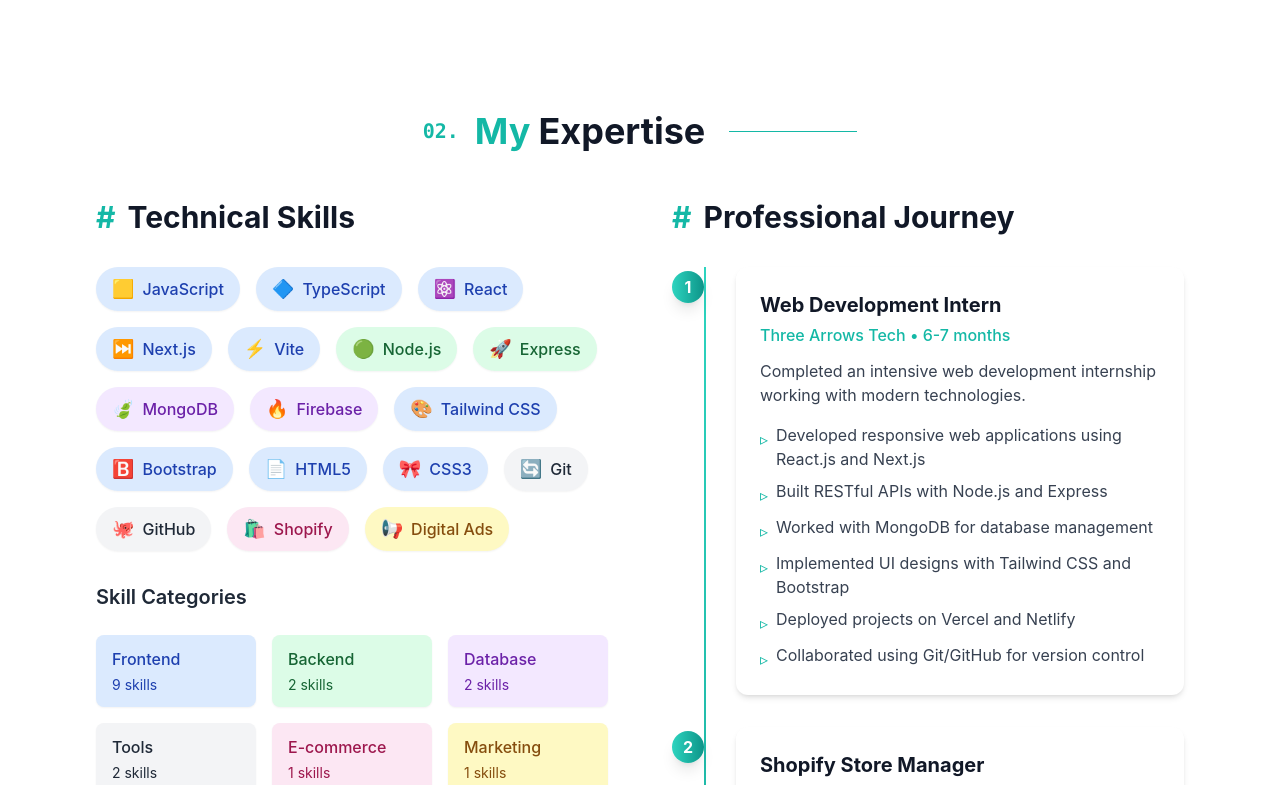
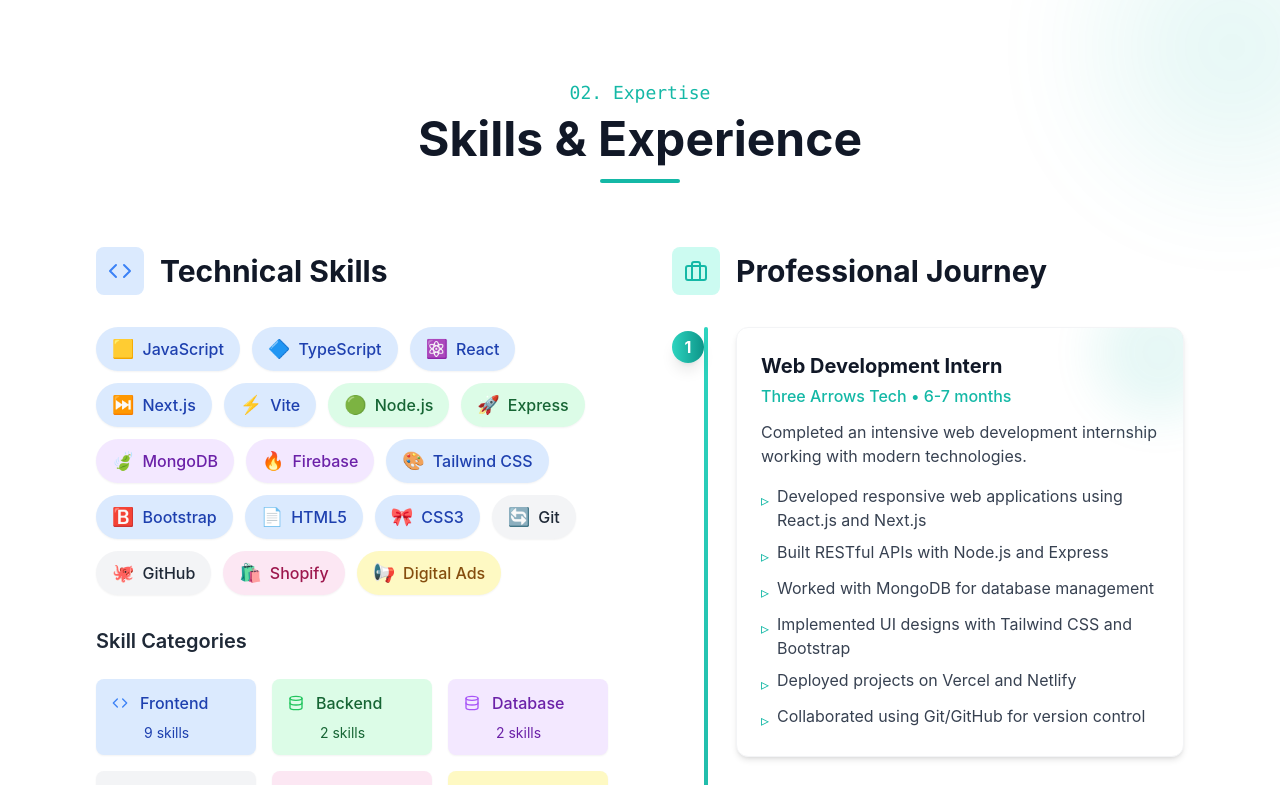
Before and after one commit to Abduraahman19/Abdur-Rahman-Portfolio, a React (Vite) app: page / in a window 1280 px wide. Shown: the part 1960-2745 px from the top of the page. Built offline with nearby package versions, Linux system fonts and the light colour scheme.

Commit message:
feat: Enhance Footer component with animated social links and background effects

```diff
--- a/src/components/Experience.jsx
+++ b/src/components/Experience.jsx
@@ -1,6 +1,7 @@
-// components/Experience.jsx
-import { motion } from 'framer-motion'
-import { useInView } from 'react-intersection-observer'
+"use client";
+import { motion } from 'framer-motion';
+import { useInView } from 'react-intersection-observer';
+import { FiCode, FiBriefcase, FiAward, FiDatabase, FiTool, FiShoppingCart, FiBarChart2 } from 'react-icons/fi';
 
 const skills = [
   { name: 'JavaScript', icon: '🟨', category: 'Frontend' },
@@ -20,7 +21,7 @@
   { name: 'GitHub', icon: '🐙', category: 'Tools' },
   { name: 'Shopify', icon: '🛍️', category: 'E-commerce' },
   { name: 'Digital Ads', icon: '📢', category: 'Marketing' }
-]
+];
 
 const experiences = [
   {
@@ -65,13 +66,22 @@
       "Optimized campaigns for better results"
     ]
   }
-]
+];
+
+const categoryIcons = {
+  Frontend: <FiCode className="text-blue-500" />,
+  Backend: <FiDatabase className="text-green-500" />,
+  Database: <FiDatabase className="text-purple-500" />,
+  Tools: <FiTool className="text-gray-500" />,
+  'E-commerce': <FiShoppingCart className="text-pink-500" />,
+  Marketing: <FiBarChart2 className="text-yellow-500" />
+};
 
 const Experience = () => {
   const [ref, inView] = useInView({
     threshold: 0.1,
     triggerOnce: true
-  })
+  });
 
   const container = {
     hidden: { opacity: 0 },
@@ -82,19 +92,26 @@
         when: "beforeChildren"
       }
     }
-  }
+  };
 
   const item = {
-    hidden: { y: 20, opacity: 0 },
+    hidden: { y: 30, opacity: 0 },
     visible: {
       y: 0,
       opacity: 1,
       transition: {
-        duration: 0.6,
-        ease: [0.25, 0.1, 0.25, 1]
+        type: "spring",
+        stiffness: 100,
+        damping: 10,
+        duration: 0.5
       }
     }
-  }
+  };
+
+  const fadeIn = {
+    hidden: { opacity: 0 },
+    visible: { opacity: 1, transition: { duration: 0.8 } }
+  };
 
   const categoryColors = {
     Frontend: 'bg-blue-100 text-blue-800 dark:bg-blue-900 dark:text-blue-200',
@@ -103,95 +120,163 @@
     Tools: 'bg-gray-100 text-gray-800 dark:bg-gray-700 dark:text-gray-200',
     'E-commerce': 'bg-pink-100 text-pink-800 dark:bg-pink-900 dark:text-pink-200',
     Marketing: 'bg-yellow-100 text-yellow-800 dark:bg-yellow-900 dark:text-yellow-200'
-  }
+  };
 
   return (
     <section
       id="experience"
       ref={ref}
-      className="py-28 px-6 sm:px-12 lg:px-24 bg-white dark:bg-gray-900"
+      className="py-20 px-6 sm:px-12 lg:px-24 relative overflow-hidden"
       aria-label="Experience section"
     >
-      <div className="max-w-7xl mx-auto">
+      {/* Decorative elements */}
+      <motion.div
+        initial={{ opacity: 0, scale: 0.8 }}
+        animate={inView ? { opacity: 0.1, scale: 1 } : {}}
+        transition={{ delay: 0.5, duration: 1 }}
+        className="absolute -right-20 -top-20 w-64 h-64 rounded-full bg-teal-500 opacity-10 blur-3xl"
+      />
+      <motion.div
+        initial={{ opacity: 0, scale: 0.8 }}
+        animate={inView ? { opacity: 0.1, scale: 1 } : {}}
+        transition={{ delay: 0.7, duration: 1 }}
+        className="absolute -left-20 bottom-20 w-64 h-64 rounded-full bg-blue-500 opacity-10 blur-3xl"
+      />
+
+      <div className="max-w-7xl mx-auto relative z-10">
         <motion.div
           variants={container}
           initial="hidden"
           animate={inView ? "visible" : "hidden"}
         >
+          <motion.div
+            variants={item}
+            className="flex flex-col items-center mb-16"
+          >
+            <motion.span
+              variants={fadeIn}
+              className="text-teal-500 dark:text-teal-400 font-mono text-lg mb-2"
+            >
+              02. Expertise
+            </motion.span>
             <motion.h2
               variants={item}
-            className="text-3xl md:text-4xl font-bold justify-center text-gray-900 dark:text-white mb-12 flex items-center"
+              className="text-4xl md:text-5xl font-bold text-center text-gray-900 dark:text-white"
             >
-            <span className="text-teal-500 dark:text-teal-400 font-mono text-lg md:text-xl mr-4">02.</span>
-            <span className="text-teal-500 mr-2 dark:text-teal-400">My</span>
-            Expertise
-            <span className="hidden md:inline-block h-px w-32 bg-teal-500 dark:bg-teal-400 ml-6"></span>
+              Skills & Experience
             </motion.h2>
+            <motion.div
+              variants={fadeIn}
+              className="w-20 h-1 bg-teal-500 dark:bg-teal-400 mt-4 rounded-full"
+            />
+          </motion.div>
+
           <div className="grid grid-cols-1 lg:grid-cols-2 gap-16">
             {/* Skills Section */}
             <motion.div variants={item} className="space-y-8">
-              <h3 className="text-3xl font-bold text-gray-900 dark:text-white mb-6 flex items-center gap-3">
-                <span className="text-teal-500 dark:text-teal-400">#</span>
+              <motion.div
+                variants={item}
+                className="flex items-center gap-4 mb-8"
+              >
+                <div className="p-3 rounded-lg bg-blue-100 dark:bg-blue-900/50">
+                  <FiCode className="text-blue-500 text-2xl" />
+                </div>
+                <h3 className="text-3xl font-bold text-gray-900 dark:text-white">
                   Technical Skills
                 </h3>
+              </motion.div>
 
-              <div className="flex flex-wrap gap-4">
+              <motion.div
+                variants={container}
+                className="flex flex-wrap gap-3"
+              >
                 {skills.map((skill, index) => (
                   <motion.div
                     key={index}
                     variants={item}
-                    whileHover={{ scale: 1.05 }}
+                    whileHover={{
+                      y: -5,
+                      boxShadow: "0 10px 15px -3px rgba(0, 0, 0, 0.1), 0 4px 6px -2px rgba(0, 0, 0, 0.05)"
+                    }}
                     whileTap={{ scale: 0.95 }}
-                    className={`flex items-center gap-2 px-4 py-2 rounded-full ${categoryColors[skill.category]} shadow-sm hover:shadow-md transition-all`}
+                    className={`flex items-center gap-2 px-4 py-2 rounded-full ${categoryColors[skill.category]} shadow-sm transition-all cursor-default`}
                   >
                     <span className="text-lg">{skill.icon}</span>
                     <span className="font-medium">{skill.name}</span>
                   </motion.div>
                 ))}
-              </div>
+              </motion.div>
 
               {/* Skill Categories */}
-              <div className="mt-12 space-y-6">
+              <motion.div variants={item} className="mt-12 space-y-6">
                 <h4 className="text-xl font-semibold text-gray-800 dark:text-gray-200">
                   Skill Categories
                 </h4>
-                <div className="grid grid-cols-2 sm:grid-cols-3 gap-4">
+                <motion.div
+                  variants={container}
+                  className="grid grid-cols-2 sm:grid-cols-3 gap-4"
+                >
                   {Object.entries(categoryColors).map(([category, colorClass]) => (
                     <motion.div
                       key={category}
                       variants={item}
-                      className={`px-4 py-3 rounded-lg ${colorClass} shadow-sm`}
-                      whileHover={{ y: -3 }}
+                      whileHover={{
+                        y: -5,
+                        boxShadow: "0 10px 15px -3px rgba(0, 0, 0, 0.1), 0 4px 6px -2px rgba(0, 0, 0, 0.05)"
+                      }}
+                      className={`px-4 py-3 rounded-lg ${colorClass} shadow-sm transition-all`}
                     >
+                      <div className="flex items-center gap-3">
+                        {categoryIcons[category]}
                         <h5 className="font-medium">{category}</h5>
-                      <p className="text-sm mt-1">
+                      </div>
+                      <p className="text-sm mt-2 ml-8">
                         {skills.filter(s => s.category === category).length} skills
                       </p>
                     </motion.div>
                   ))}
-                </div>
-              </div>
+                </motion.div>
+              </motion.div>
             </motion.div>
 
             {/* Experience Section */}
             <motion.div variants={item} className="space-y-8">
-              <h3 className="text-3xl font-bold text-gray-900 dark:text-white mb-6 flex items-center gap-3">
-                <span className="text-teal-500 dark:text-teal-400">#</span>
+              <motion.div
+                variants={item}
+                className="flex items-center gap-4 mb-8"
+              >
+                <div className="p-3 rounded-lg bg-teal-100 dark:bg-teal-900/50">
+                  <FiBriefcase className="text-teal-500 text-2xl" />
+                </div>
+                <h3 className="text-3xl font-bold text-gray-900 dark:text-white">
                   Professional Journey
                 </h3>
+              </motion.div>
 
-              <div className="space-y-8 relative before:absolute before:left-8 before:h-full before:w-0.5 before:bg-gradient-to-b before:from-teal-400 before:to-teal-600 before:dark:from-teal-500 before:dark:to-teal-700">
+              <motion.div
+                variants={container}
+                className="space-y-8 relative before:absolute before:left-8 before:h-full before:w-1 before:bg-gradient-to-b before:from-teal-400 before:to-teal-600 before:dark:from-teal-500 before:dark:to-teal-700 before:rounded-full"
+              >
                 {experiences.map((exp, index) => (
                   <motion.div
                     key={index}
                     variants={item}
-                    className="relative pl-16"
+                    className="relative pl-16 group"
                   >
-                    <div className="absolute left-0 top-1 w-8 h-8 rounded-full bg-gradient-to-r from-teal-400 to-teal-600 dark:from-teal-500 dark:to-teal-700 flex items-center justify-center text-white font-bold shadow-lg">
+                    <motion.div
+                      whileHover={{ scale: 1.1 }}
+                      className="absolute left-0 top-1 w-8 h-8 rounded-full bg-gradient-to-r from-teal-400 to-teal-600 dark:from-teal-500 dark:to-teal-700 flex items-center justify-center text-white font-bold shadow-lg z-10"
+                    >
                       {index + 1}
-                    </div>
+                    </motion.div>
 
-                    <div className="bg-white dark:bg-gray-800 p-6 rounded-xl shadow-md hover:shadow-lg transition-shadow">
+                    <motion.div
+                      whileHover={{ y: -5 }}
+                      className="bg-white dark:bg-gray-800 p-6 rounded-xl shadow-md hover:shadow-lg transition-all border border-gray-100 dark:border-gray-700 relative overflow-hidden"
+                    >
+                      {/* Glow effect */}
+                      <div className="absolute -right-10 -top-10 w-32 h-32 rounded-full bg-teal-500 opacity-10 blur-xl" />
+
                       <h4 className="text-xl font-bold text-gray-900 dark:text-white mb-1">
                         {exp.role}
                       </h4>
@@ -204,22 +289,28 @@
 
                       <ul className="space-y-2">
                         {exp.highlights.map((highlight, i) => (
-                          <li key={i} className="flex items-start gap-2">
+                          <motion.li
+                            key={i}
+                            className="flex items-start gap-2"
+                            initial={{ opacity: 0, x: 10 }}
+                            animate={inView ? { opacity: 1, x: 0 } : {}}
+                            transition={{ delay: 0.2 + (i * 0.1) }}
+                          >
                             <span className="text-teal-500 dark:text-teal-400 mt-1">▹</span>
                             <span className="text-gray-700 dark:text-gray-300">{highlight}</span>
-                          </li>
+                          </motion.li>
                         ))}
                       </ul>
-                    </div>
+                    </motion.div>
                   </motion.div>
                 ))}
-              </div>
+              </motion.div>
             </motion.div>
           </div>
         </motion.div>
       </div>
     </section>
-  )
-}
+  );
+};
 
-export default Experience
+export default Experience;
--- a/src/components/Footer.jsx
+++ b/src/components/Footer.jsx
@@ -1,52 +1,156 @@
-// components/Footer.jsx
-import { FaGithub, FaLinkedin, FaTwitter, FaEnvelope } from 'react-icons/fa'
+import { motion } from 'framer-motion'
+import { useInView } from 'react-intersection-observer'
+import { FaGithub, FaLinkedin, FaTwitter, FaEnvelope, FaHeart } from 'react-icons/fa'
+import { SiUpwork, SiFiverr } from 'react-icons/si'
 
 const Footer = () => {
+  const [ref, inView] = useInView({
+    threshold: 0.1,
+    triggerOnce: true
+  })
+
   const currentYear = new Date().getFullYear()
 
+  const container = {
+    hidden: { opacity: 0 },
+    visible: {
+      opacity: 1,
+      transition: {
+        staggerChildren: 0.1,
+        when: "beforeChildren"
+      }
+    }
+  }
+
+  const item = {
+    hidden: { y: 20, opacity: 0 },
+    visible: {
+      y: 0,
+      opacity: 1,
+      transition: {
+        type: "spring",
+        damping: 12,
+        stiffness: 100,
+        duration: 0.8
+      }
+    }
+  }
+
+  const socialLinks = [
+    {
+      icon: <FaGithub className="w-5 h-5" />,
+      name: "GitHub",
+      url: "https://github.com/Abduraahman19",
+      color: "bg-gray-800 hover:bg-gray-900",
+      animation: { rotate: [0, 10, -10, 0] }
+    },
+    {
+      icon: <FaLinkedin className="w-5 h-5" />,
+      name: "LinkedIn",
+      url: "https://linkedin.com",
+      color: "bg-blue-600 hover:bg-blue-700",
+      animation: { rotate: [0, 10, -10, 0] }
+    },
+    {
+      icon: <FaTwitter className="w-5 h-5" />,
+      name: "Twitter",
+      url: "https://twitter.com",
+      color: "bg-sky-500 hover:bg-sky-600",
+      animation: { rotate: [0, 10, -10, 0] }
+    },
+    {
+      icon: <FaEnvelope className="w-5 h-5" />,
+      name: "Email",
+      url: "mailto:abdurrahmanasim0303@gmail.com",
+      color: "bg-red-500 hover:bg-red-600",
+      animation: { rotate: [0, 10, -10, 0] }
+    }
+  ]
+
   return (
-    <footer className="py-16 px-6 sm:px-12 lg:px-24 text-center bg-gray-100 dark:bg-gray-900">
+    <footer
+      ref={ref}
+      className="relative pb-8 pt-20 px-6 sm:px-12 lg:px-24 text-center bg-gradient-to-br from-gray-50/30 to-gray-100/30 dark:from-gray-900/30 dark:to-gray-950/30 overflow-hdden"
+    >
+      {/* Animated background elements */}
+      <div className="absolute inset-0 -z-10 overflow-hidden opacity-10 dark:opacity-20">
+        <div className="absolute bottom-1/4 left-1/4 w-64 h-64 bg-teal-400 rounded-full mix-blend-multiply filter blur-3xl opacity-20 animate-blob"></div>
+        <div className="absolute top-1/3 right-1/4 w-80 h-80 bg-purple-400 rounded-full mix-blend-multiply filter blur-3xl opacity-20 animate-blob animation-delay-2000"></div>
+        <div className="absolute bottom-1/3 left-1/2 w-72 h-72 bg-blue-400 rounded-full mix-blend-multiply filter blur-3xl opacity-20 animate-blob animation-delay-4000"></div>
+      </div>
+
       <div className="max-w-7xl mx-auto">
-        <div className="flex justify-center gap-6 mb-8">
-          <a
-            href="https://github.com/Abduraahman19"
-            target="_blank"
-            rel="noopener noreferrer"
-            className="text-gray-700 dark:text-gray-300 dark:hover:text-teal-500 hover:text-teal-500 transition-colors"
-            aria-label="GitHub profile"
+        <motion.div
+          variants={container}
+          initial="hidden"
+          animate={inView ? "visible" : "hidden"}
+          className="space-y-8"
+        >
+          <motion.div variants={item}>
+            <h2 className="text-2xl md:text-3xl font-bold text-gray-900 dark:text-white mb-4">
+              Let's Build Something Amazing Together
+            </h2>
+            <p className="text-gray-600 dark:text-gray-400 max-w-2xl mx-auto">
+              I'm always open to discussing new projects, creative ideas or opportunities to be part of your vision.
+            </p>
+          </motion.div>
+
+          <motion.div
+            variants={container}
+            className="flex flex-wrap justify-center gap-4 mb-12"
           >
-            <FaGithub size={24} />
-          </a>
-          <a
-            href="https://linkedin.com"
-            target="_blank"
-            rel="noopener noreferrer"
-            className="text-gray-700 dark:text-gray-300 dark:hover:text-teal-500 hover:text-teal-500 transition-colors"
-            aria-label="LinkedIn profile"
+            {socialLinks.map((link, index) => (
+              <motion.a
+                key={index}
+                variants={item}
+                href={link.url}
+                target="_blank"
+                rel="noopener noreferrer"
+                className={`flex items-center gap-2 ${link.color} text-white px-4 py-3 rounded-xl shadow-sm hover:shadow-md transition-all`}
+                whileHover={{
+                  y: -5,
+                  scale: 1.05,
+                  transition: { type: "spring", stiffness: 300 }
+                }}
+                whileTap={{ scale: 0.95 }}
+                aria-label={`${link.name} profile`}
+              >
+                <motion.span
+                  animate={link.animation}
+                  transition={{
+                    duration: 3,
+                    repeat: Infinity,
+                    repeatType: "reverse"
+                  }}
+                >
+                  {link.icon}
+                </motion.span>
+                <span>{link.name}</span>
+              </motion.a>
+            ))}
+          </motion.div>
+
+          <motion.div
+            variants={item}
+            className="pt-8 border-t -mb-40 border-gray-200 dark:border-gray-800"
           >
-            <FaLinkedin size={24} />
-          </a>
-          <a
-            href="https://twitter.com"
-            target="_blank"
-            rel="noopener noreferrer"
-            className="text-gray-700 dark:text-gray-300 dark:hover:text-teal-500 hover:text-teal-500 transition-colors"
-            aria-label="Twitter profile"
-          >
-            <FaTwitter size={24} />
-          </a>
-          <a
-            href="mailto:abdurrahmanasim0303@gmail.com"
-            className="text-gray-700 dark:text-gray-300 dark:hover:text-teal-500 hover:text-teal-500 transition-colors"
-            aria-label="Send me an email"
-          >
-            <FaEnvelope size={24} />
-          </a>
-        </div>
-
-        <p className="text-gray-600 dark:text-gray-400 text-sm">
-          Designed & Built with ❤️ by Abdur Rahman • © {currentYear}
-        </p>
+            <p className="text-gray-600 dark:text-gray-400 text-sm flex items-center justify-center gap-1">
+              Designed & Built with
+              <motion.span
+                className="text-red-500"
+                animate={{ scale: [1, 1.2, 1] }}
+                transition={{
+                  duration: 1.5,
+                  repeat: Infinity,
+                  repeatType: "reverse"
+                }}
+              >
+                <FaHeart className="inline mx-1" />
+              </motion.span>
+              by Abdur Rahman • © {currentYear}
+            </p>
+          </motion.div>
+        </motion.div>
       </div>
     </footer>
   )
```
Lines whose indentation alone changed are shown as unchanged.
